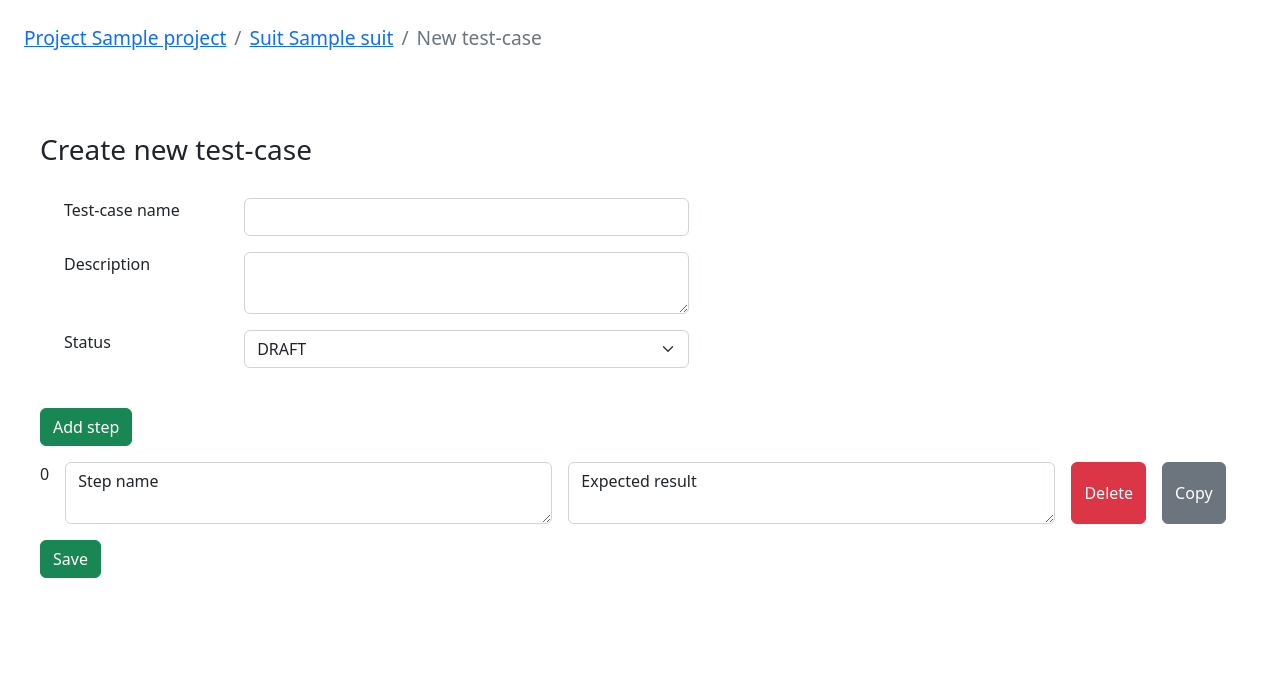
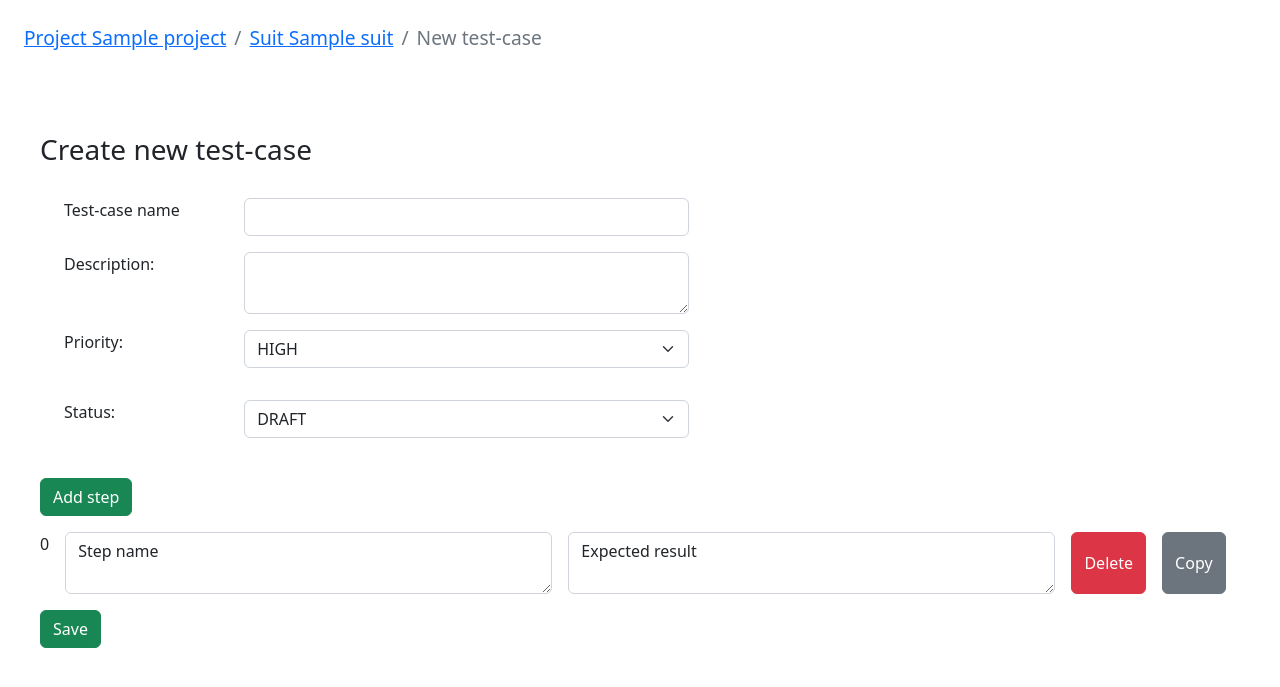
Before and after one commit to MakarovaIV/tms, a Django app: page /projects/1/suit/1/tc/ in a window 1280 px wide. Shown: the part 64-751 px from the top of the page. Run offline with Django 5.2, Linux system fonts and the light colour scheme; a user stored in the database is signed in; tables that the repository leaves empty hold one stand-in row (values such as "Sample post"); some libraries are stand-ins or nearby versions.

Commit message:
Test-case has priority

```diff
--- a/tms/management_system/forms.py
+++ b/tms/management_system/forms.py
@@ -28,6 +28,12 @@ TC_IN_TP_STATUS = [
     ("SUCCEED", "SUCCEED"),
     ("FAILED", "FAILED"),
     ("SKIPPED", "SKIPPED"),
+]
+
+TC_PRIORITY = [
+    ("HIGH", "HIGH"),
+    ("MEDIUM", "MEDIUM"),
+    ("LOW", "LOW"),
 ]
 
 
@@ -104,6 +110,7 @@ class TestCaseCreateForm(forms.ModelForm):
     proj_id = forms.IntegerField(required=False)
     suit_id = forms.IntegerField(required=False)
     status = forms.ChoiceField(choices=TC_STATUS)
+    priority = forms.ChoiceField(choices=TC_PRIORITY)
     steps = forms.JSONField(required=False)
 
     class Meta:
@@ -115,6 +122,7 @@ class TestCaseCreateForm(forms.ModelForm):
                   'proj_id',
                   'suit_id',
                   'status',
+                  'priority',
                   'steps']
 
 
--- a/tms/management_system/models/test_case.py
+++ b/tms/management_system/models/test_case.py
@@ -10,6 +10,11 @@ TC_STATUS = [
     ("DRAFT", "DRAFT"),
     ("OUTDATED", "OUTDATED"),
 ]
+TC_PRIORITY = [
+    ("HIGH", "HIGH"),
+    ("MEDIUM", "MEDIUM"),
+    ("LOW", "LOW"),
+]
 
 
 class TC(models.Model):
@@ -21,6 +26,7 @@ class TC(models.Model):
     suit = models.ForeignKey(Suit, on_delete=models.CASCADE)
     status = models.CharField(choices=TC_STATUS, default="DRAFT")
     steps = models.JSONField(blank=True)
+    priority = models.CharField(choices=TC_PRIORITY, default="MEDIUM")
     creation_date = models.DateTimeField(auto_now_add=True)
     modification_date = models.DateTimeField(auto_now=True)
 
--- a/tms/management_system/models/test_case_history.py
+++ b/tms/management_system/models/test_case_history.py
@@ -11,6 +11,11 @@ TC_STATUS = [
     ("DRAFT", "DRAFT"),
     ("OUTDATED", "OUTDATED"),
 ]
+TC_PRIORITY = [
+    ("HIGH", "HIGH"),
+    ("MEDIUM", "MEDIUM"),
+    ("LOW", "LOW"),
+]
 
 
 class TCHistory(models.Model):
@@ -23,6 +28,7 @@ class TCHistory(models.Model):
     suit = models.ForeignKey(Suit, on_delete=models.CASCADE)
     status = models.CharField(choices=TC_STATUS, default="DRAFT")
     steps = models.JSONField(blank=True)
+    priority = models.CharField(choices=TC_PRIORITY, default="MEDIUM")
     creation_date = models.DateTimeField(auto_now_add=True)
     modification_date = models.DateTimeField(auto_now=True)
 
--- a/tms/management_system/templates/management_system/projects/project_form.html
+++ b/tms/management_system/templates/management_system/projects/project_form.html
@@ -16,7 +16,7 @@
 			</nav>
 		</div>
 		<div class="form-wrapper">
-			{% if request.user.type == 'Tester' or request.user.type == 'Admin' or request.user.type == 'Owner' %}
+			{% if request.user.type == 'Admin' or request.user.type == 'Owner' %}
 			{% if project and project.pk %}
 				<form class="form-with-fields" action="{% url 'project_update' pk=project.pk %}" method="post">
 					<h3>Edit project</h3>
--- a/tms/management_system/templates/management_system/projects/project_list.html
+++ b/tms/management_system/templates/management_system/projects/project_list.html
@@ -6,7 +6,7 @@
 
 {% block content %}
 	{% if user.is_authenticated %}
-		{% if request.user.type == 'Tester' or request.user.type == 'Admin' or request.user.type == 'Owner' %}
+		{% if request.user.type == 'Admin' or request.user.type == 'Owner' %}
 			<div class="btn-toolbar btn-right" role="toolbar">
 				<a href="{% url 'project_create' %}" class="btn btn-secondary">
 					New project
@@ -26,7 +26,7 @@
 					<p>Creation date: {{project.creation_date}}</p>
 
 
-					{% if request.user.type == 'Tester' or request.user.type == 'Admin' or request.user.type == 'Owner' %}
+					{% if request.user.type == 'Admin' or request.user.type == 'Owner' %}
 						<a href="{% url 'project_update' pk=project.pk %}" class="btn btn-secondary">
 							Edit
 						</a>
--- a/tms/management_system/templates/management_system/tc_history/tc_history_detail.html
+++ b/tms/management_system/templates/management_system/tc_history/tc_history_detail.html
@@ -90,6 +90,10 @@
 					<label>{{ tc.modification_date }}</label>
 				</p>
 				<p class="field-wrapper">
+					<label>Priority:</label>
+					<label>{{ tc_history_detail.priority }}</label>
+				</p>
+				<p class="field-wrapper">
 					<label>Status:</label>
 					<label>{{ tc_history_detail.status }}</label>
 				</p>
--- a/tms/management_system/templates/management_system/tc_history/tc_history_list.html
+++ b/tms/management_system/templates/management_system/tc_history/tc_history_list.html
@@ -50,6 +50,7 @@
 					<th scope="col">TC Name</th>
 					<th scope="col">Author</th>
 					<th scope="col">Creation Date</th>
+					<th scope="col">Priority</th>
 					<th scope="col">Status</th>
 					<th scope="col">Modified by</th>
 					<th scope="col">Modification Date</th>
@@ -65,6 +66,7 @@
 						</td>
 						<td>{{ tc.user.username }}</td>
 						<td>{{ tc.creation_date }}</td>
+						<td>{{ tc.priority }}</td>
 						<td>{{ tc.status }}</td>
 						<td>{{ modified_by.username }}</td>
 						<td>{{ tc.modification_date }}</td>
--- a/tms/management_system/templates/management_system/test_cases/test_cases_form.html
+++ b/tms/management_system/templates/management_system/test_cases/test_cases_form.html
@@ -196,11 +196,19 @@
 						{% endif %}
 
 						<p class="field-wrapper">
-							<label for="Desc">Description</label>
+							<label for="Desc">Description: </label>
 							<textarea class="form-control" name="desc" id="Desc">{{ desc }}</textarea>
 						</p>
 						<p class="field-wrapper">
-							<label for="Status">Status</label>
+							<label for="Priority">Priority: </label>
+							<select class="form-select form-select-md mb-3" name="priority" id="Priority">
+								<option {% if 'HIGH' == priority %} selected {% endif %}>HIGH</option>
+								<option {% if 'MEDIUM' == priority %} selected {% endif %}>MEDIUM</option>
+								<option {% if 'LOW' == priority %} selected {% endif %}>LOW</option>
+							</select>
+						</p>
+						<p class="field-wrapper">
+							<label for="Status">Status: </label>
 							<select class="form-select form-select-md mb-3" name="status" id="Status">
 								<option {% if 'DRAFT' == status %} selected {% endif %}>DRAFT</option>
 								<option {% if 'ACTIVE' == status %} selected {% endif %}>ACTIVE</option>
--- a/tms/management_system/templates/management_system/test_cases/test_cases_list.html
+++ b/tms/management_system/templates/management_system/test_cases/test_cases_list.html
@@ -54,6 +54,7 @@
 				<th scope="col">#</th>
 				<th scope="col">TC Name</th>
 				<th scope="col">TC Description</th>
+				<th scope="col">Priority</th>
 				<th scope="col">Status</th>
 				<th scope="col">Created by</th>
 				<th scope="col">Creation Date</th>
@@ -75,6 +76,7 @@
 						{% endif %}
 					</td>
 					<td>{{ tc.desc }}</td>
+					<td>{{ tc.priority }}</td>
 					<td>{{ tc.status }}</td>
 					<td>{{ tc.user.username }}</td>
 					<td>{{ tc.creation_date }}</td>
--- a/tms/management_system/test_views/test_project_view.py
+++ b/tms/management_system/test_views/test_project_view.py
@@ -41,7 +41,7 @@ class TestProjectListView(TestCase):
         self.customuser.delete()
 
     def test_project_list(self):
-        response = self.client.get('/projects/')
+        response = self.client.get('')
         self.assertTemplateUsed(response, template_name='management_system/projects/project_list.html')
 
 
--- a/tms/management_system/views/tc_views.py
+++ b/tms/management_system/views/tc_views.py
@@ -59,6 +59,7 @@ class TestCaseCreateView(CreateView):
             context["desc"] = cleaned_data['desc'] if "desc" in cleaned_data else ""
             context["steps"] = cleaned_data['steps'] if "steps" in cleaned_data else ""
             context["status"] = cleaned_data['status'] if "status" in cleaned_data else "DRAFT"
+            context["priority"] = cleaned_data['priority'] if "priority" in cleaned_data else "MEDIUM"
         return context
 
     def form_valid(self, form):
@@ -73,11 +74,12 @@ class TestCaseCreateView(CreateView):
                                  desc=form.instance.desc,
                                  modified_by=form.instance.modified_by,
                                  status=form.instance.status,
+                                 priority=form.instance.priority,
                                  steps=form.instance.steps,
                                  creation_date=form.instance.creation_date,
                                  modification_date=form.instance.modification_date,
                                  proj_id=form.instance.proj_id,
-                                 suit_id=form.instance.suit_id_id,
+                                 suit_id=form.instance.suit_id,
                                  tc_id=form.instance.id,
                                  user_id=form.instance.user_id)
         return super(TestCaseCreateView, self).form_valid(form)
@@ -110,6 +112,7 @@ class TestCaseUpdate(UpdateView):
         context["desc"] = tc.desc
         context["steps"] = tc.steps
         context["status"] = tc.status
+        context["priority"] = tc.priority
         context["modified_by"] = modified_by_id
         return context
 
@@ -126,6 +129,7 @@ class TestCaseUpdate(UpdateView):
                                  desc=form.instance.desc,
                                  modified_by=self.request.user.id,
                                  status=form.instance.status,
+                                 priority=form.instance.priority,
                                  steps=form.instance.steps,
                                  creation_date=form.instance.creation_date,
                                  modification_date=form.instance.modification_date,
@@ -164,6 +168,7 @@ class TestCaseDetail(DetailView):
         context["desc"] = tc.desc
         context["steps"] = tc.steps
         context["status"] = tc.status
+        context["priority"] = tc.priority
         context["modified_by"] = modified_by_id
         return context
 
--- a/tms/tms/urls.py
+++ b/tms/tms/urls.py
@@ -23,7 +23,7 @@ urlpatterns = [
     path('signup/', views.register, name="signup"),
     path('login/', views.login_handler, name="login"),
     path('logout/', views.logout_handler, name="logout"),
-    path('projects/', views.ProjectView.as_view(), name="projects"),
+    path('', views.ProjectView.as_view(), name="projects"),
     path('project/create/', views.ProjectCreateView.as_view(), name='project_create'),
     path('project/delete/<int:pk>/', views.delete_project, name='project_del'),
     path('project/update/<int:pk>/', views.ProjectEditView.as_view(), name='project_update'),
```
Also changed, not shown: tms/management_system/templates/management_system/test_cases/test_cases_detail.html (+6 -2 lines), tms/management_system/migrations/0008_tc_priority_tchistory_priority_alter_customuser_type.py (added).
